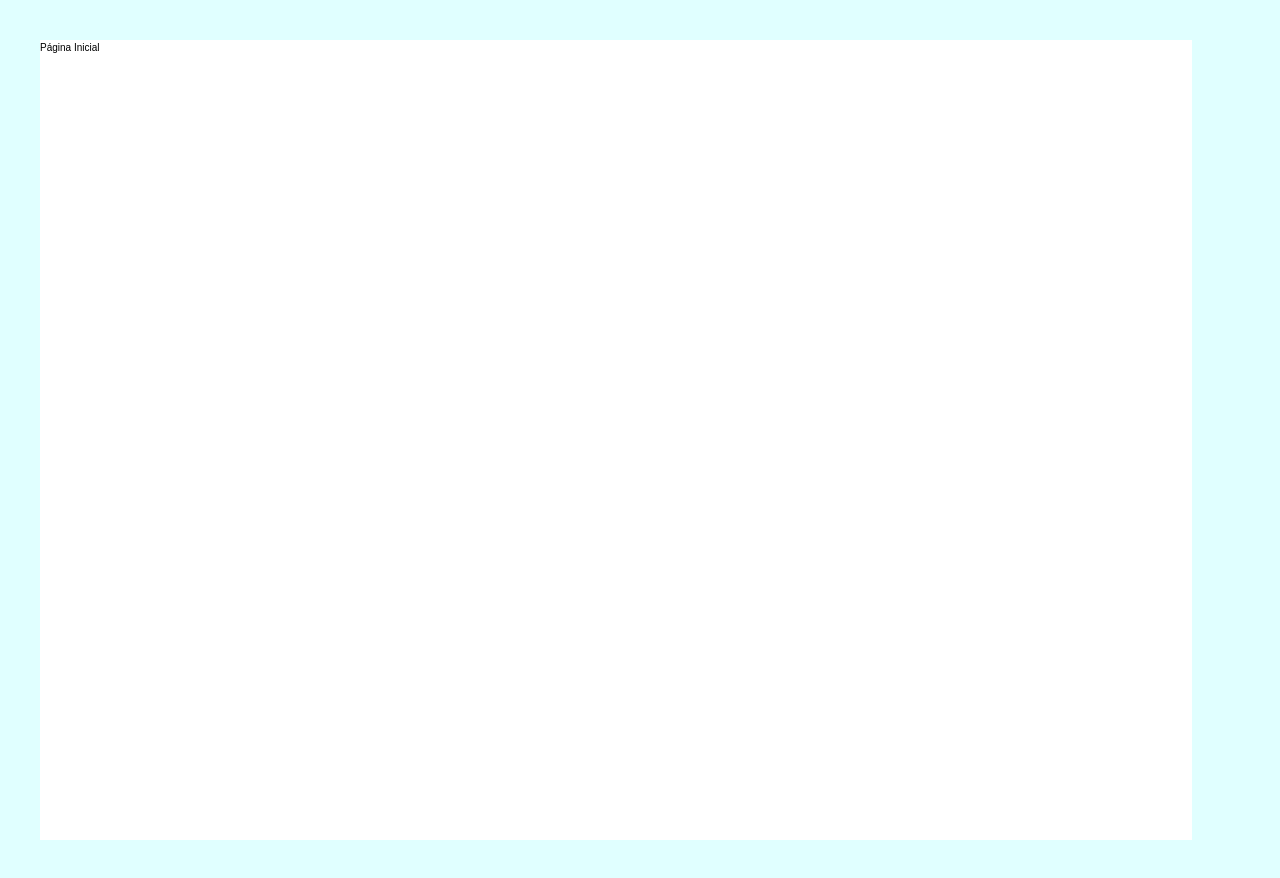
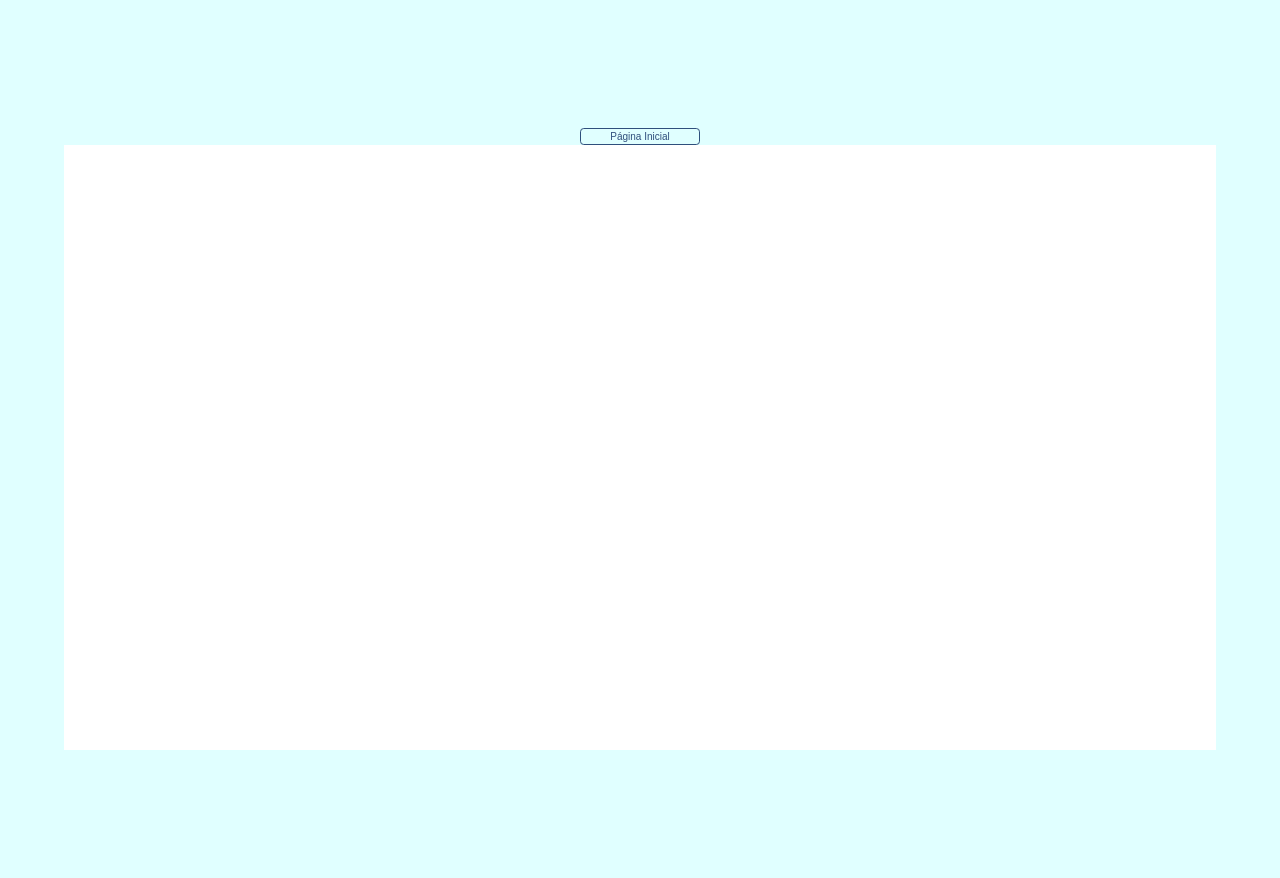
Before and after one commit to Bru-no98/notepad, a React (Vite) app: page /dashboard in a window 1280 px wide. After the commit the page ends 800 px from the top, so only its background shows below. Built offline with nearby package versions, Linux system fonts and the light colour scheme.

Commit message:
style: customizando o Dashboard

```diff
--- a/src/components/Dashboard/index.tsx
+++ b/src/components/Dashboard/index.tsx
@@ -1,10 +1,13 @@
-import { Link } from 'react-router-dom'
-import { Note } from '../Note'
-import styles from './styles.module.css'
+import { Link } from "react-router-dom"
+import { DefaultButton } from "../DefaultButton/DefaultButton"
+
 
 export function Dashboard () {
-    return <div className = {styles.area}>
-        <Link to="/">Página Inicial</Link>
-        <Note/>
+    return <div className='flex flex-col items-center h-dvh pt-[10%] px-[5%]'>
+        <DefaultButton><Link to = '/'>Página Inicial</Link></DefaultButton>
+        <div className = "h-[90%] bg-white w-full">
+
+        </div>
+
     </div>
 }
--- a/src/components/Dashboard/styles.module.css
+++ b/src/components/Dashboard/styles.module.css
@@ -2,7 +2,7 @@
     height: 100vh;
     max-width: 100vw;
     width: 90%;
-    margin: 4em;
+    margin: 2em;
     background-color: white;
     display: flex;
     align-content: flex-start;
--- a/src/components/NotesForm/index.tsx
+++ b/src/components/NotesForm/index.tsx
@@ -1,8 +1,8 @@
-import styles from './styles.module.css'
 import { useNotesContext } from '../../contexts/NotesContext/useNotesContext';
 import { useRef } from 'react';
 import type { NotesModel } from '../../Models/NotesModel';
 import { Link } from 'react-router-dom';
+import { DefaultButton } from '../DefaultButton/DefaultButton';
 
 export function NotesForm() {
     const {state, setState} = useNotesContext();
@@ -36,13 +36,13 @@ export function NotesForm() {
 
     return <>
         <div>
-            <form onSubmit={handleSaveNote} className = {styles.area}>
-                <input  className = "border-1 rounded-md border-[#2F4F7C] bg-white" ref={noteTitle}></input>
+            <form onSubmit={handleSaveNote} className='flex flex-col gap-2 justify-center items-center w-screen h-screen'>
+                <input  className = "border-1 rounded-md border-[#2F4F7C] bg-white w-48" ref={noteTitle}></input>
 
-                <input className = "border-1 rounded-md border-[#2F4F7C] bg-white" ref={noteInformation}></input>
+                <input className = "border-1 rounded-md border-[#2F4F7C] bg-white w-48" ref={noteInformation}></input>
 
-                <button type='submit' className='rounded-md bg-sky-500 hover:bg-sky-700'>Registrar Anotação</button>
-                <Link className='rounded-md bg-sky-500 hover:bg-sky-700 text-center' to="/">Página Inicial</Link>
+                <button type='submit'><DefaultButton className='w-48'>Registrar Anotação</DefaultButton></button>
+                <Link to="/"><DefaultButton className='w-48'>Página Inicial</DefaultButton></Link>
             </form>
         </div>
     </>
```
